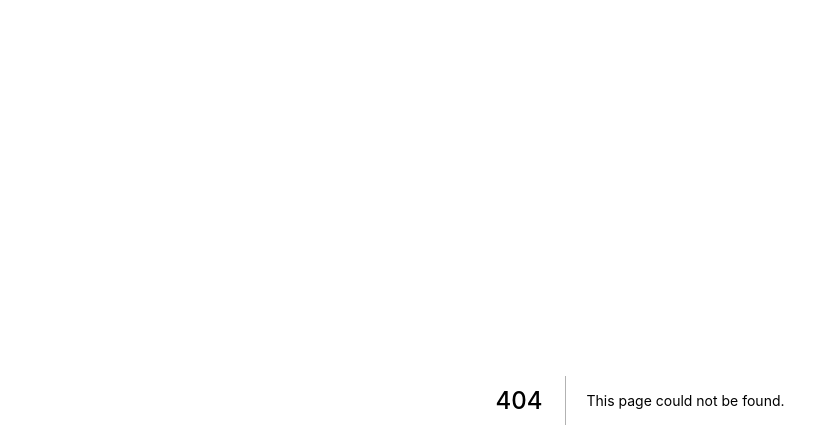
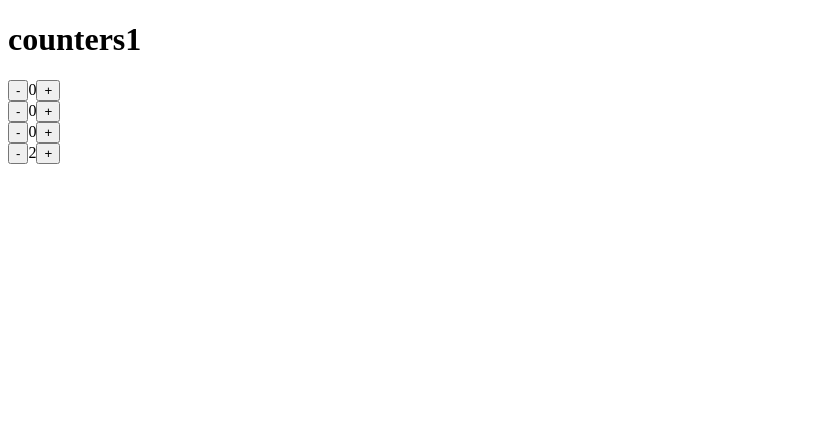
Before and after one commit to kaznak/2020-09.next-starter, a Next.js app: page /persistentCounters in a window 1280 px wide. Before the commit this address had no page. Shown: the top 448 px of the page, without its empty margins (0-839 px from the left). Built offline with nearby package versions, Linux system fonts and the light colour scheme.

Commit message:
pages/persistentCounters.tsx: add an example

```diff
--- /dev/null
+++ b/pages/persistentCounters.tsx
@@ -0,0 +1,48 @@
+import usePersistedState from '../lib/reactHooks/usePersistedState'
+
+// !!NOTE!!
+// the createContainer of unstated-next does not accept storage key.
+// Thus I have to code it directory.
+// Should I send new code to unstated-next?
+
+function usePersistentCounter(storageKey: string, initialState = 0) {
+  const [count, setCount] = usePersistedState<number>(
+    storageKey,
+    initialState,
+    Number,
+    String
+  )
+  return {
+    count,
+    decrement: () => setCount(count - 1),
+    increment: () => setCount(count + 1),
+  }
+}
+
+function Counter({
+  storageKey,
+  initialState = 0,
+}: {
+  storageKey: string
+  initialState?: number
+}) {
+  const counter = usePersistentCounter(storageKey, initialState)
+  return (
+    <div>
+      <button onClick={counter.decrement}>-</button>
+      <span>{counter.count}</span>
+      <button onClick={counter.increment}>+</button>
+    </div>
+  )
+}
+
+export const Counters = (): JSX.Element => (
+  <div className="container">
+    <h1>counters1</h1>
+    <Counter storageKey={'counter1'} />
+    <Counter storageKey={'counter1'} />
+    <Counter storageKey={'counter2'} />
+    <Counter storageKey={'counter2'} initialState={2} />
+  </div>
+)
+export default Counters
```
